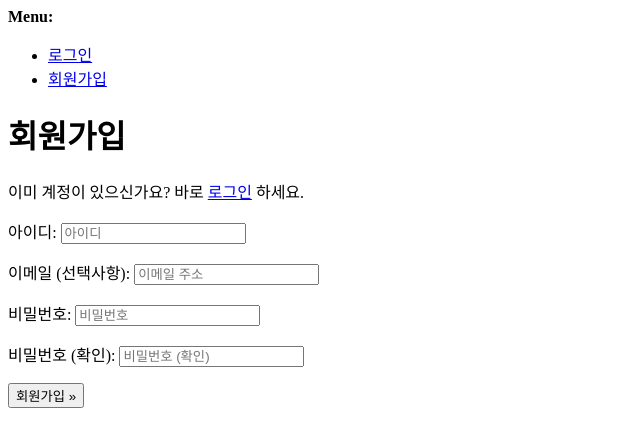
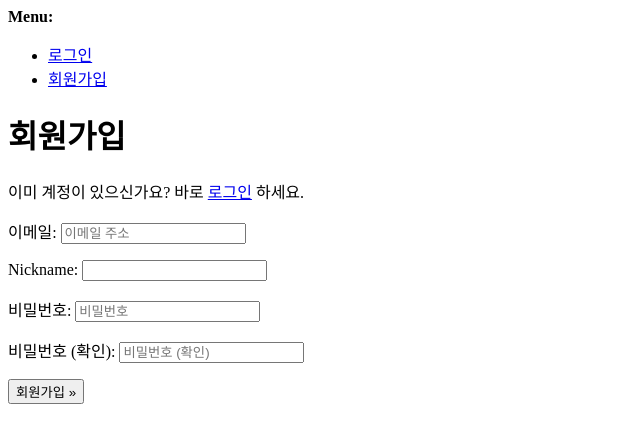
Before and after one commit to kimwoongasd/django_allauth, a Django app: page /signup/ in a window 1280 px wide. Shown: the top 447 px of the page, without its empty margins (0-640 px from the left). Run offline with Django 4.2, Linux system fonts and the light colour scheme.

Commit message:
make forms.py and modify admim, setting

```diff
--- a/plate/admin.py
+++ b/plate/admin.py
@@ -4,3 +4,7 @@
 
 # Register your models here.
 admin.site.register(User, UserAdmin)
+
+# 유저 모멜의 추가필드는 기본적으로 admin페이지에 나타나지 않기 떄문에 추가
+# Custom fields라는 섹션아래에 nickname field를 추가
+UserAdmin.fieldsets += (("Custom fields", {"fields" : ("nickname",)}),)
--- /dev/null
+++ b/plate/forms.py
@@ -0,0 +1,11 @@
+from django import forms
+from .models import User
+
+class SignupForm(forms.ModelForm):
+    class Meta:
+        model = User
+        fields = ["nickname"]
+
+    def signup(self, request, user):
+        user.nickname = self.cleaned_data["nickname"]
+        user.save()
--- a/plate/models.py
+++ b/plate/models.py
@@ -3,4 +3,8 @@
 
 # Create your models here.
 class User(AbstractUser):
-    pass
+    nickname = models.CharField(max_length=15, unique=True, null=True)
+
+
+    def __str__(self):
+        return self.email
--- a/plate/templates/plate/index.html
+++ b/plate/templates/plate/index.html
@@ -11,7 +11,7 @@
 
 
 {% if user.is_authenticated %}
-    <p>{{user}}님</p>
+    <p>{{user}}님의 닉네임은 {{ user.nickname }}입니다</p>
 {% else %}
     <p>로그아웃된 상태입니다</p>
 {% endif %}
```
Also changed, not shown: plate_project/settings.py (+15 -0 lines), db.sqlite3, plate/migrations/0002_user_nickname.py (added).
